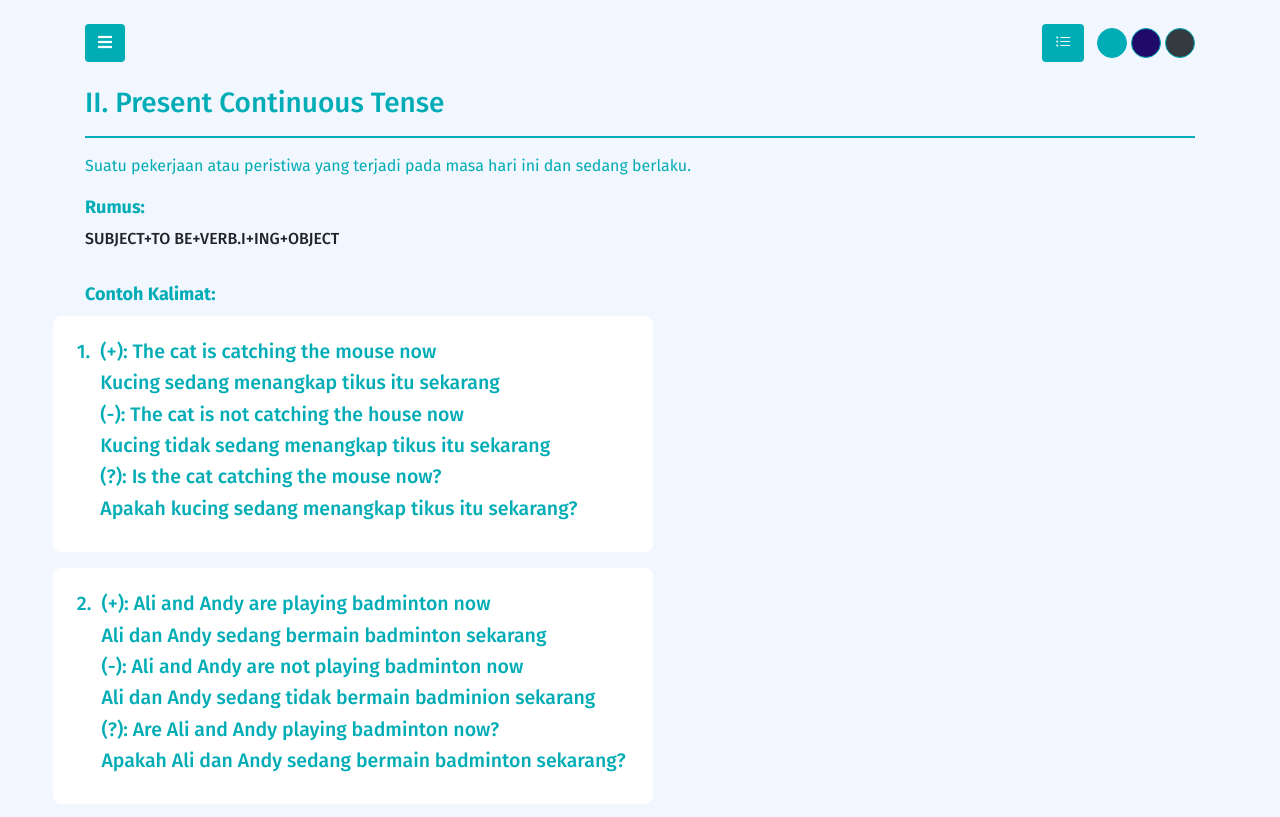
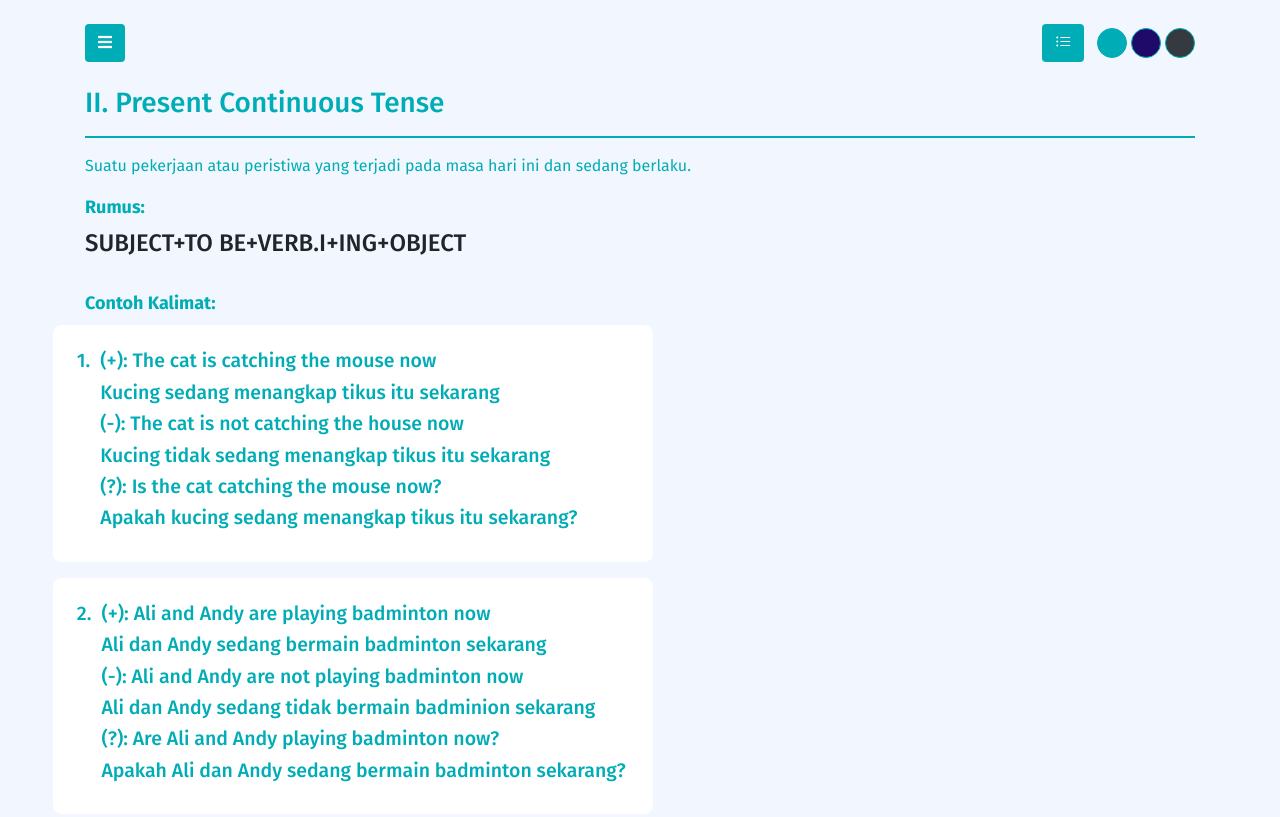
Before and after one commit to MrCowDing/Engxrezu, a plain HTML site: page present-continuous.html in a window 1280 px wide. Shown: the top 817 px of the page. Drawn offline with nearby package versions, Linux system fonts and the light colour scheme; no server answers; a web font is replaced by a local one.

Commit message:
Update present-continuous.html

```diff
--- a/present-continuous.html
+++ b/present-continuous.html
@@ -173,7 +173,7 @@
           <div class="rumus">
             <p>Rumus: </p>
             <div class="kata-kerja">
-              <h6>SUBJECT+TO BE+VERB.I+ING+OBJECT</h6>
+              <h4>SUBJECT+TO BE+VERB.I+ING+OBJECT</h4>
             </div>
           </div>
         <div class="row contoh-kal">
```
